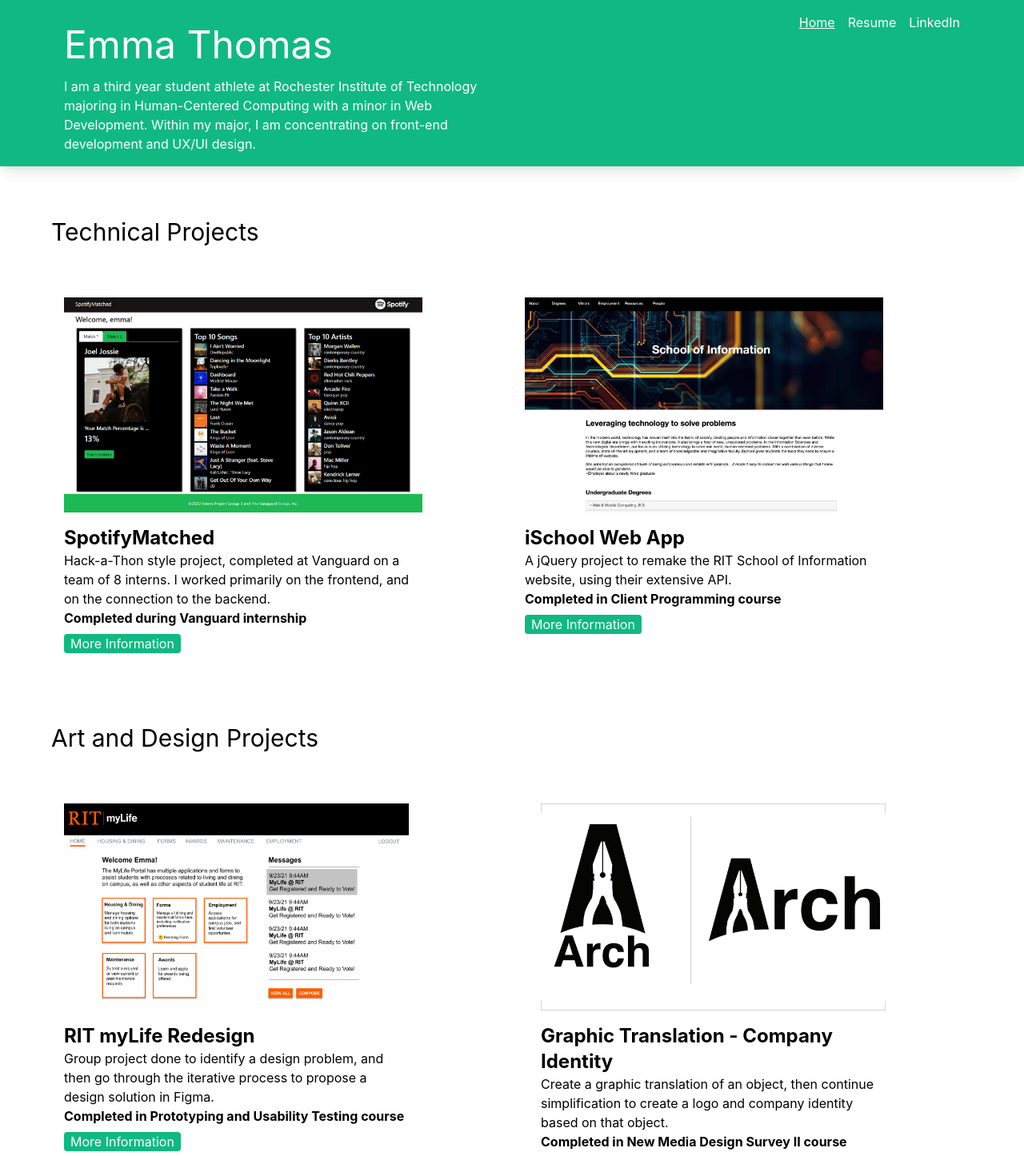
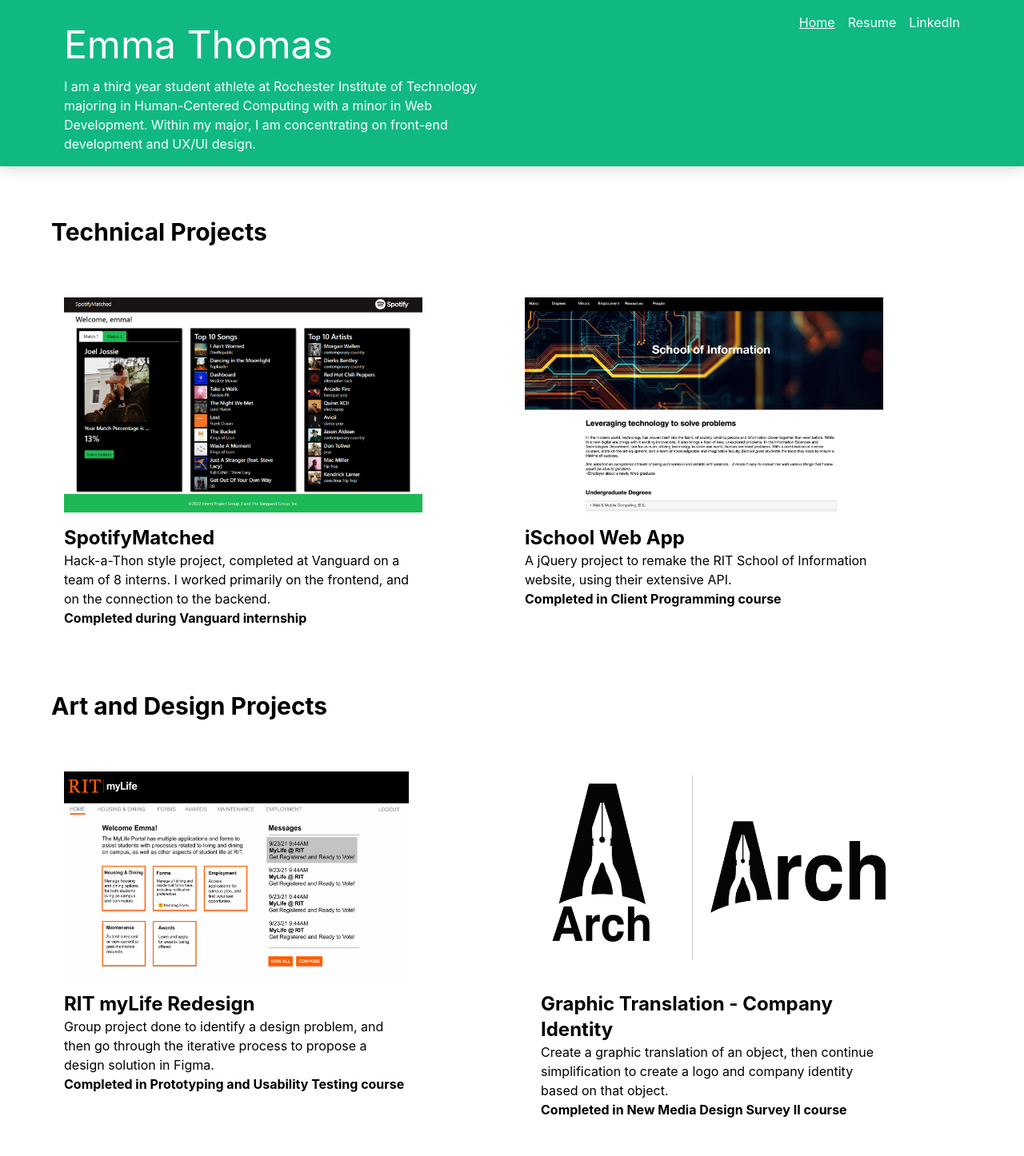
Before and after one commit to emmathomas36/portfolio, a React (Create React App) app in the folder my-app/: page /#/ in a window 1280 px wide. Shown: the top 1446 px of the page at 80% size. Built offline with nearby package versions, Linux system fonts and the light colour scheme.

Commit message:
small change

```diff
--- a/my-app/src/home-grid.js
+++ b/my-app/src/home-grid.js
@@ -19,11 +19,12 @@
                     </p>
                 </div>
             </div>
-            <h3 className = "text-3xl text-left font-display  mx-4 lg:mx-16 pt-16">Technical Projects</h3>
+            <h3 className = "text-3xl text-left font-bold  mx-4 lg:mx-16 pt-16">Technical Projects</h3>
             <div className="grid grid-cols-1 lg:grid-cols-2  mx-4 lg:mx-16 my-8">
                 {techProjectData.map((data, key) => {
                     return (
-                            <div className = "p-4 w-5/6 container" key = {key}>
+                        <Link to = {data.link} className = "w-5/6 container bg-white-200 hover:bg-emerald-400 duration-300">
+                            <div className = "p-4" key = {key}>
 
                                 <div className = "py-4">
                                     <img className = "" src = { data.mainImage} ></img>
@@ -31,18 +32,20 @@
                                 <h2 className = "text-2xl font-bold ">{data.projectName}</h2>
                                 <p className = "" >{data.description}</p>
                                 <p className = "font-bold">{data.course}</p>
-                                <Link to = {data.link}> <p className = "container bg-emerald-500 rounded px-2 my-2 text-white w-fit">More Information</p></Link>
+                                {/* <Link to = {data.link}> <p className = "container bg-emerald-500 rounded px-2 my-2 text-white w-fit">More Information</p></Link> */}
 
                             </div>
+                            </Link>
                     );
                 })}
             </div>
 
-            <h3 className = "text-3xl text-left font-display mx-4 lg:mx-16 pt-8">Art and Design Projects</h3>
+            <h3 className = "text-3xl text-left font-bold mx-4 lg:mx-16 pt-8">Art and Design Projects</h3>
             <div className="grid grid-cols-1 lg:grid-cols-2 gap-10 mx-4 lg:mx-16 my-8">
                 {designProjectData.map((data, key) => {
                     return (
-                        <div className = "p-4 w-5/6 container " key = {key}>
+                        <Link to = {data.link} className = "w-5/6 container bg-white-200 hover:bg-emerald-400 duration-300">
+                        <div className = "p-4 " key = {key}>
 
                             <div className = "py-4">
                                 <img src = { data.mainImage} ></img>
@@ -50,10 +53,11 @@
                             <h2 className = "text-2xl font-bold ">{data.projectName}</h2>
                             <p className = "" >{data.description}</p>
                             <p className = "font-bold">{data.course}</p>
-                            <Link to = {data.link}> <p className = "container bg-emerald-500 rounded px-2 my-2 text-white w-fit">More Information</p></Link>
+                            {/* <Link to = {data.link}> <p className = "container bg-emerald-500 rounded px-2 my-2 text-white w-fit">More Information</p></Link> */}
 
 
                         </div>
+                    </Link>
                     );
                 })}
             </div>
```
Also changed, not shown: my-app/src/images/translationCover.png, 1 other file (tests, documents, lock files or other folders).
